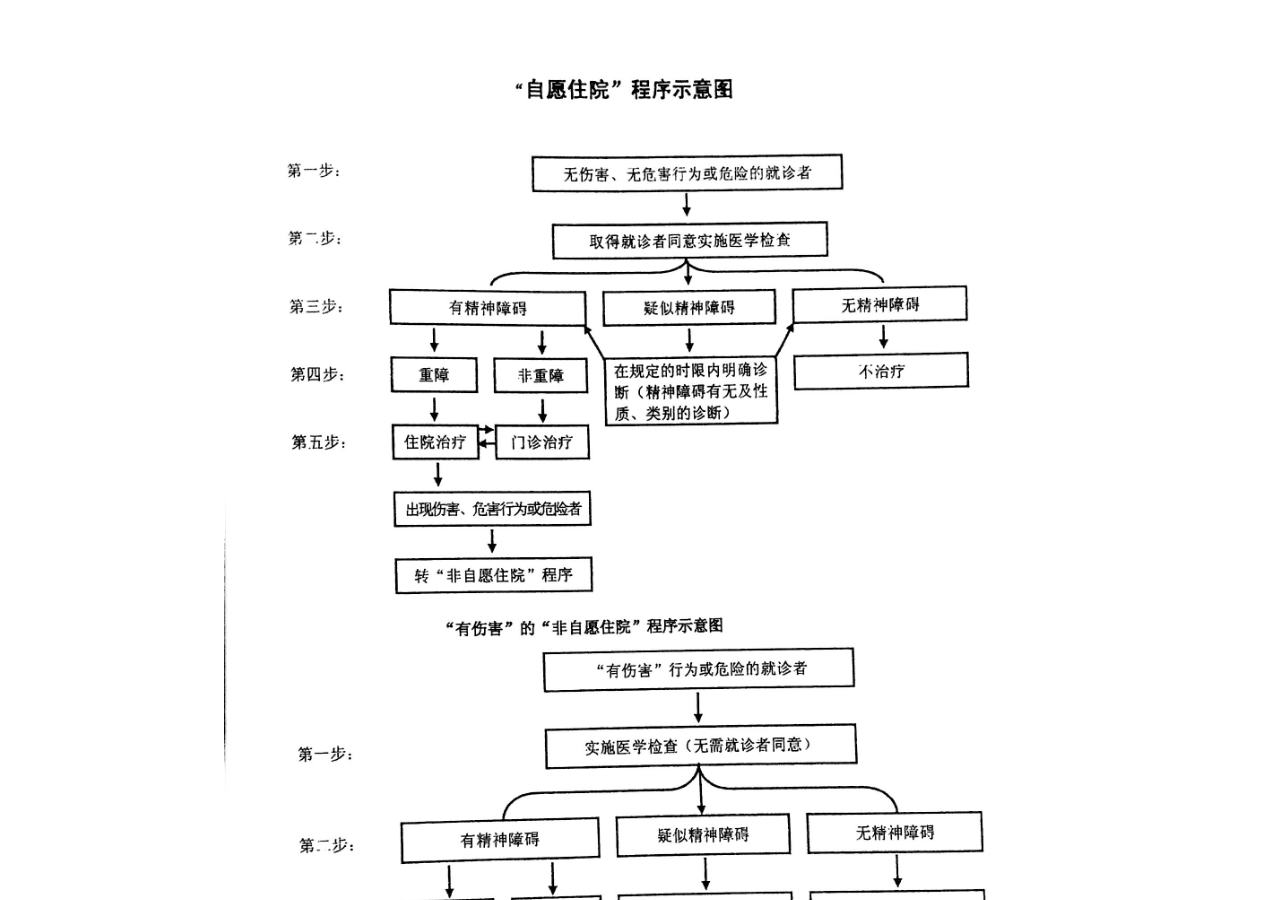
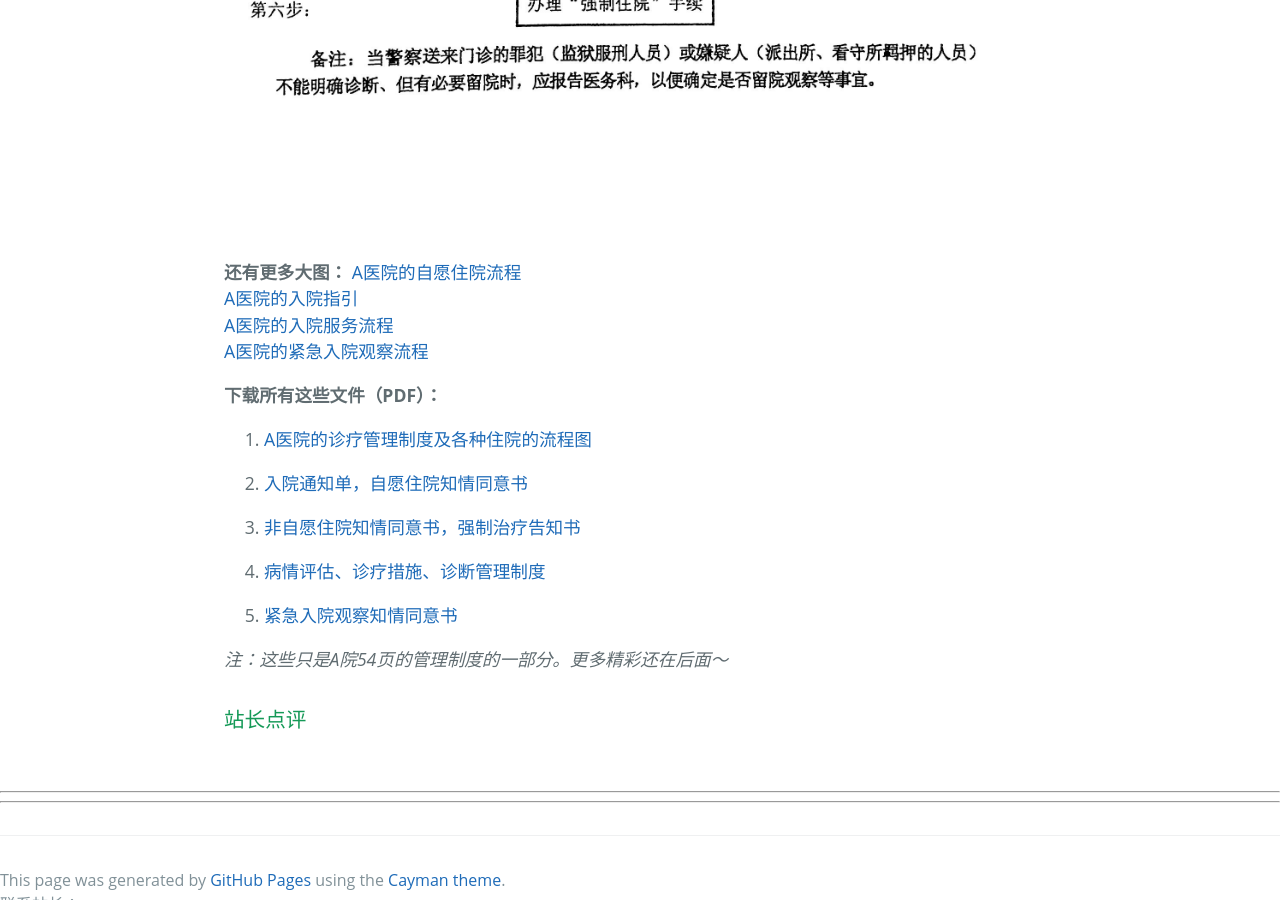
Before and after one commit to mdrights/mdrights.github.io, a Jekyll site: the page built from monitor.md, in a window 1280 px wide and 900 px high, scrolled down 3298 px. Built offline with Jekyll 4.4.1, drawn with Linux system fonts in a browser that asks for light colours; some of the changed text lies outside the part shown.

Commit message:
reformatting.

```diff
--- a/monitor.md
+++ b/monitor.md
@@ -23,27 +23,32 @@
 
 结果，该医院（暂称A医院）在几次电话沟通后寄来了厚厚一份共54页的规章和制度文件。这些文件之前并没有公布在包括医院官网等网络上任何地方。为了更好地研究精神病院的工作（还有住院人士的生存状况），站长将帮助这些信息更好地公开：（也欢迎更多的小伙伴、自倡导者以“信息公开”的方式让你所在地的精神病院公开这种封闭机构内的规定，方便“患者”选择医院，也方便外界监督～）
 
-*A精神专科医院的全套对“患者”、住院人士的管理制度（包括诊断、自愿/非自愿/强制住院和出院程序、评估等等）*
+**A精神专科医院的全套对“患者”、住院人士的管理制度**
 
-1. 诊疗管理制度（包括：入院工作制度和服务流程，四种住院姿势：自愿住院、非自愿住院、强制住院和紧急入院观察的程序流程图）
+诊疗管理制度（包括：入院工作制度和服务流程，四种住院姿势：自愿住院、非自愿住院、强制住院和紧急入院观察的程序流程图）
 
-![A医院的诊疗管理制度]({{ site.baseurl }}/img/sz-kn-policies/sz-入院指引.jpg)
-![A医院的诊疗管理制度]({{ site.baseurl }}/img/sz-kn-policies/sz-入院服务流程.jpg)
-![A医院的诊疗管理制度]({{ site.baseurl }}/img/sz-kn-policies/sz-自愿住院流程.jpg)
-![A医院的诊疗管理制度]({{ site.baseurl }}/img/sz-kn-policies/sz-非自愿住院流程图.jpg)
-![A医院的诊疗管理制度]({{ site.baseurl }}/img/sz-kn-policies/sz-紧急入院观察流程图.jpg)
-![A医院的诊疗管理制度]({{ site.baseurl }}/img/sz-kn-policies/sz-强制住院流程图.jpg)
+![A医院非自愿住院流程图]({{ site.baseurl }}/img/sz-kn-policies/sz-非自愿住院流程图.jpg)
+![A医院强制住院流程图]({{ site.baseurl }}/img/sz-kn-policies/sz-强制住院流程图.jpg)
 
-*下载：*[A医院的诊疗管理制度]({{ site.baseurl }}/docs/sz-kn-policies/sz－住院诊疗管理制度2015.pdf)
+**还有更多大图：**
+[A医院的自愿住院流程]({{ site.baseurl }}/img/sz-kn-policies/sz-自愿住院流程.jpg)
+[A医院的入院指引]({{ site.baseurl }}/img/sz-kn-policies/sz-入院指引.jpg)
+[A医院的入院服务流程]({{ site.baseurl }}/img/sz-kn-policies/sz-入院服务流程.jpg)
+[A医院的紧急入院观察流程]({{ site.baseurl }}/img/sz-kn-policies/sz-紧急入院观察流程图.jpg)
 
-2. 入院通知单，自愿住院知情同意书
-[入院通知单和自愿住院知情同意书]({{ site.baseurl }}/docs/sz-kn-policies/sz－入院通知单和自愿住院知情同意书.pdf)
+**下载所有这些文件（PDF）：**
 
-3. 非自愿住院知情同意书，强制治疗告知书
-[非自愿住院知情同意书，强制治疗告知书]({{ site.baseurl }}/docs/sz-kn-policies/sz－非自愿住院知情同意书和强制治疗告知书.pdf)
+1. [A医院的诊疗管理制度及各种住院的流程图]({{ site.baseurl }}/docs/sz-kn-policies/sz－住院诊疗管理制度2015.pdf)
 
-4. 病情评估、诊疗措施、诊断管理制度
-[病情评估、诊疗措施、诊断管理制度]({{ site.baseurl }}/docs/sz-kn-policies/sz－病情评估和诊疗措施和诊断管理制度.pdf)
+2. [入院通知单，自愿住院知情同意书]({{ site.baseurl }}/docs/sz-kn-policies/sz－入院通知单和自愿住院知情同意书.pdf)
 
-5. 紧急入院观察知情同意书
-[紧急入院观察知情同意书]({{ site.baseurl }}/docs/sz-kn-policies/sz－紧急入院观察知情同意书.pdf)
+3. [非自愿住院知情同意书，强制治疗告知书]({{ site.baseurl }}/docs/sz-kn-policies/sz－非自愿住院知情同意书和强制治疗告知书.pdf)
+
+4. [病情评估、诊疗措施、诊断管理制度]({{ site.baseurl }}/docs/sz-kn-policies/sz－病情评估和诊疗措施和诊断管理制度.pdf)
+
+5. [紧急入院观察知情同意书]({{ site.baseurl }}/docs/sz-kn-policies/sz－紧急入院观察知情同意书.pdf)
+
+*注：这些只是A院54页的管理制度的一部分。更多精彩还在后面～*
+
+
+### 站长点评
```
